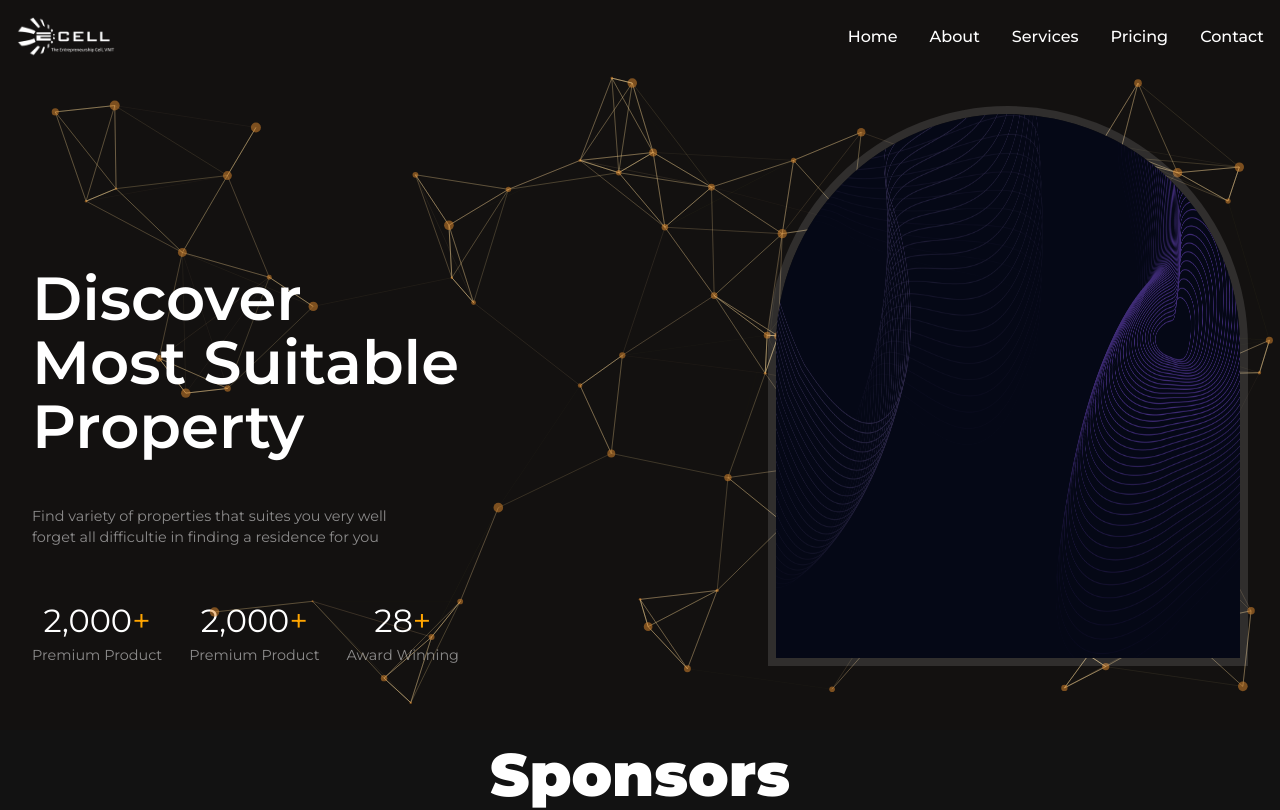
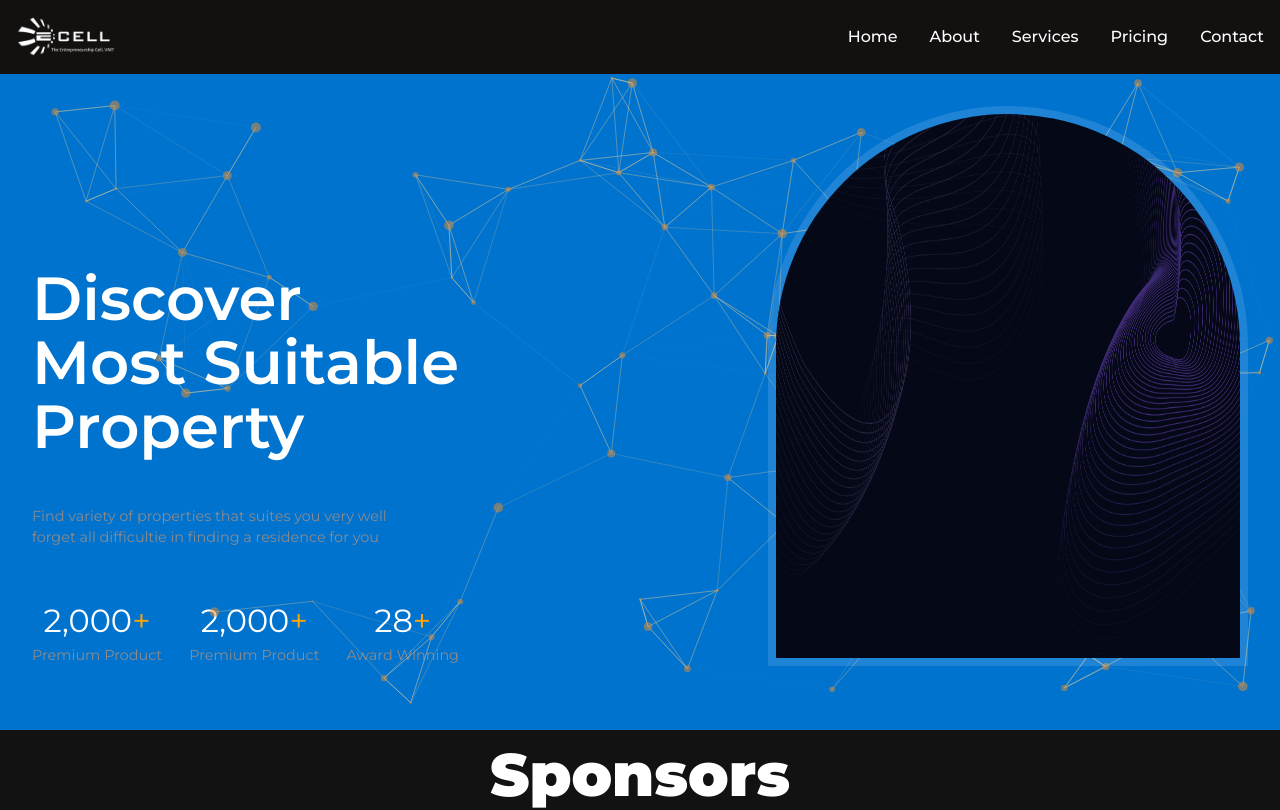
Before and after one commit to Harsh-0805/Flagship-23, a React (Vite) app: page / in a window 1280 px wide. Shown: the top 810 px of the page. Built offline with nearby package versions, Linux system fonts and the light colour scheme.

Commit message:
fix(deployment)

```diff
--- a/src/App.jsx
+++ b/src/App.jsx
@@ -7,7 +7,7 @@ const App = () => {
   return (
     <BrowserRouter>
       <div className="relative z-0 overflow-x-clip">
-        <div className="bg-cover bg-no-repeat bg-center bg-[#131110] relative">
+        <div className="bg-cover bg-no-repeat bg-center relative">
           <Navbar />
         </div>
         <Hero />
--- a/src/components/Hero.jsx
+++ b/src/components/Hero.jsx
@@ -49,7 +49,7 @@ const Hero = () => {
     //     </a>
     //   </div>
     // </section>
-    <section className="hero-wrapper bg-[#131110]">
+    <section className="hero-wrapper bg-[#0073cf]">
       <div>
         <ParticlesContainer />
         <div className="paddings innerWidth hero-container flexCenter z-[1]">
```
Also changed, not shown: 1 other file (tests, documents, lock files or other folders).
